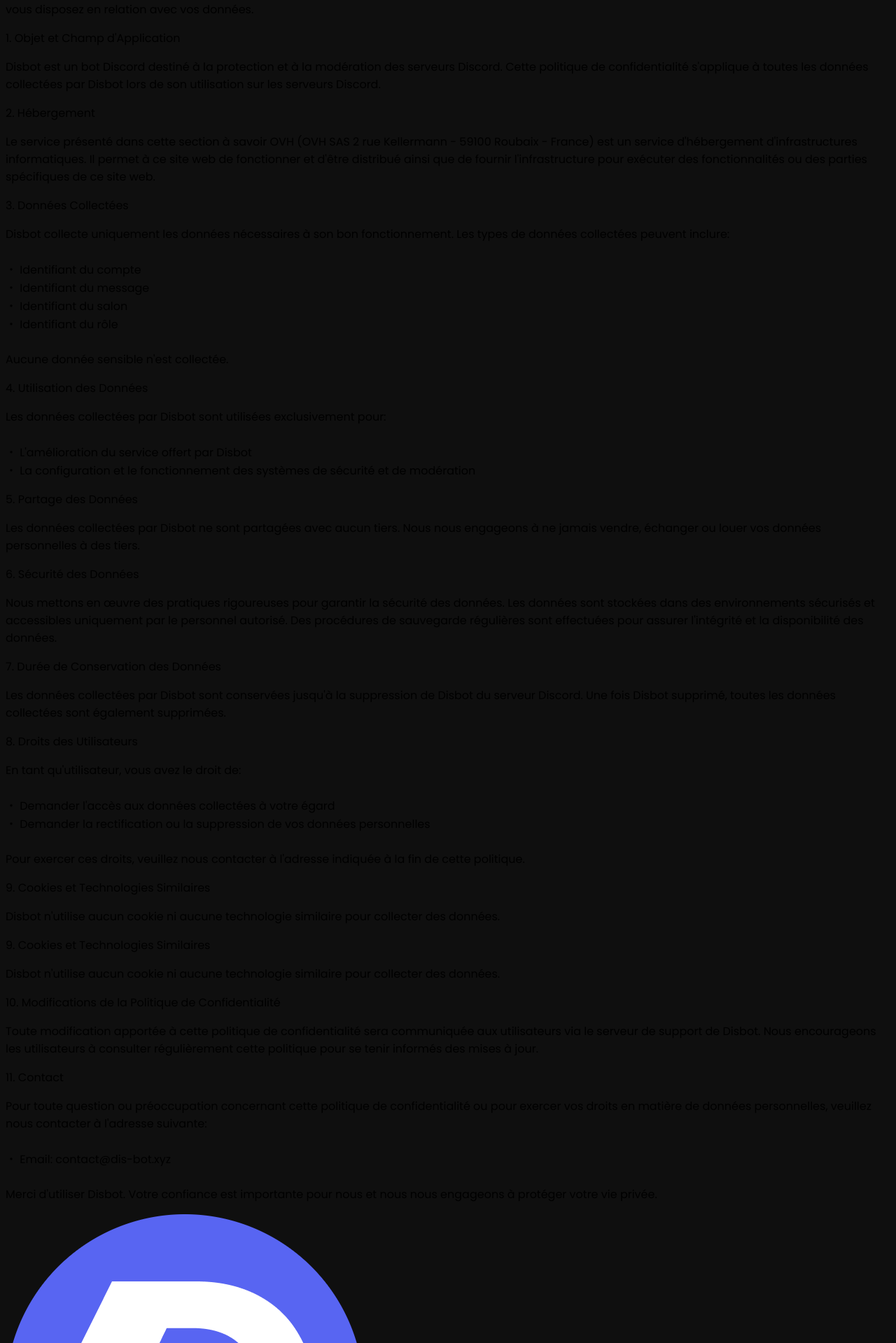
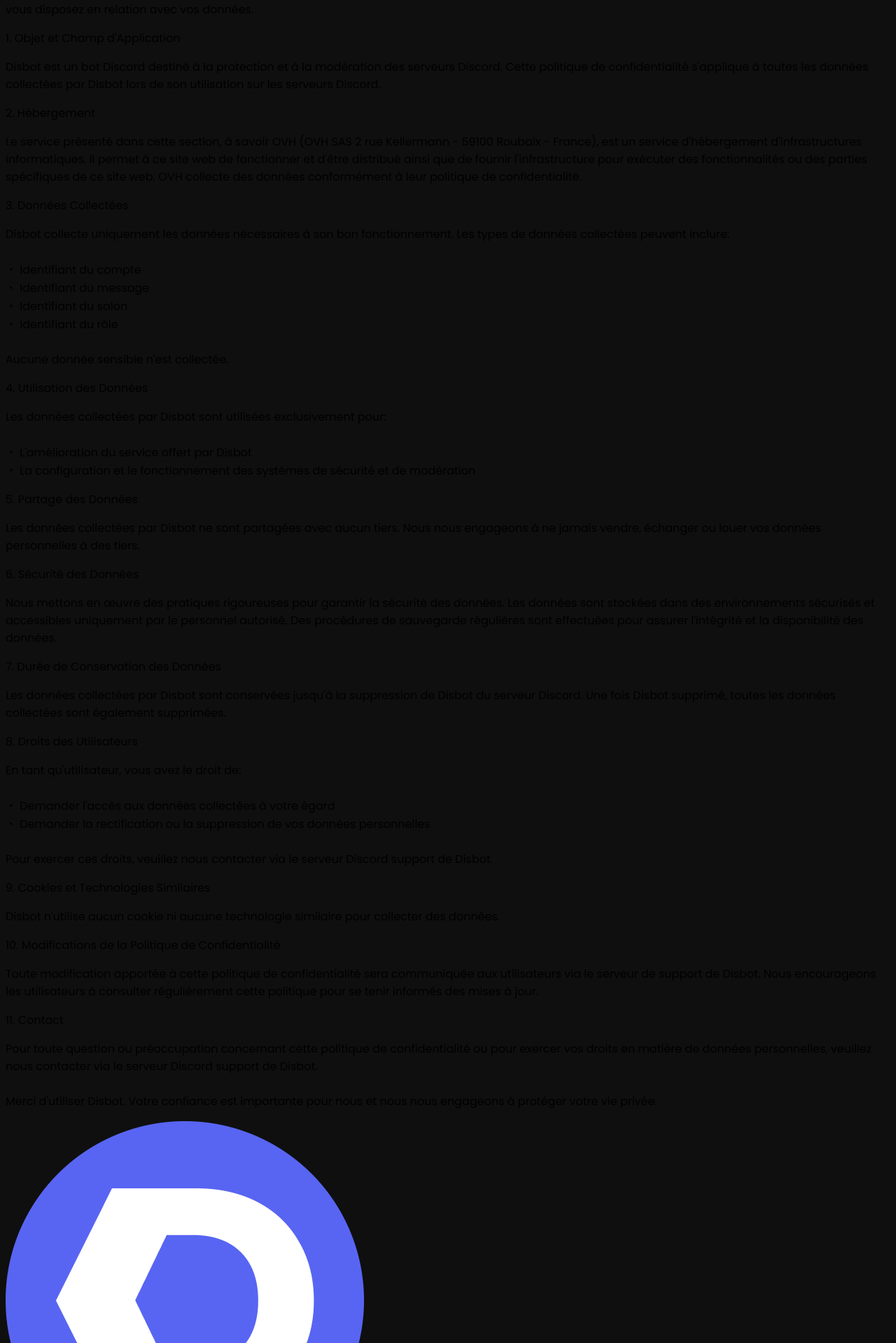
Before and after one commit to Disbot-Development/disbot-website, a Next.js app: page /privacy in a window 1280 px wide. Shown: the part 1113-3032 px from the top of the page at 70% size. Built offline with nearby package versions, Linux system fonts and the light colour scheme; a small style sheet from the web is missing.

Commit message:
Ajout de précisions dans la politique de confidentialité et dans les conditions d'utilisation (aucun changement à proprement parler)

```diff
--- a/pages/privacy.jsx
+++ b/pages/privacy.jsx
@@ -23,7 +23,7 @@
                     2. Hébergement
                 </a>
                 <p>
-                    Le service présenté dans cette section à savoir OVH (OVH SAS 2 rue Kellermann - 59100 Roubaix - France) est un service d'hébergement d'infrastructures informatiques. Il permet à ce site web de fonctionner et d'être distribué ainsi que de fournir l'infrastructure pour exécuter des fonctionnalités ou des parties spécifiques de ce site web.
+                Le service présenté dans cette section, à savoir OVH (OVH SAS 2 rue Kellermann - 59100 Roubaix - France), est un service d'hébergement d'infrastructures informatiques. Il permet à ce site web de fonctionner et d'être distribué ainsi que de fournir l'infrastructure pour exécuter des fonctionnalités ou des parties spécifiques de ce site web. OVH collecte des données conformément à leur politique de confidentialité.
                 </p>
                 <div className="py-3"></div>
                 <a className="text-white">
@@ -90,14 +90,7 @@
                     ・ Demander la rectification ou la suppression de vos données personnelles
                     <br></br>
                     <br></br>
-                    Pour exercer ces droits, veuillez nous contacter à l'adresse indiquée à la fin de cette politique.
-                </p>
-                <div className="py-3"></div>
-                <a className="text-white">
-                    9. Cookies et Technologies Similaires
-                </a>
-                <p>
-                    Disbot n'utilise aucun cookie ni aucune technologie similaire pour collecter des données.
+                    Pour exercer ces droits, veuillez nous contacter via le serveur Discord support de Disbot.
                 </p>
                 <div className="py-3"></div>
                 <a className="text-white">
@@ -118,10 +111,7 @@
                     11. Contact
                 </a>
                 <p>
-                    Pour toute question ou préoccupation concernant cette politique de confidentialité ou pour exercer vos droits en matière de données personnelles, veuillez nous contacter à l'adresse suivante:
-                    <br></br>
-                    <br></br>
-                    ・ Email: contact@dis-bot.xyz
+                    Pour toute question ou préoccupation concernant cette politique de confidentialité ou pour exercer vos droits en matière de données personnelles, veuillez nous contacter via le serveur Discord support de Disbot.
                     <br></br>
                     <br></br>
                     Merci d'utiliser Disbot. Votre confiance est importante pour nous et nous nous engageons à protéger votre vie privée.
```
Also changed, not shown: pages/tos.jsx (+3 -6 lines).
